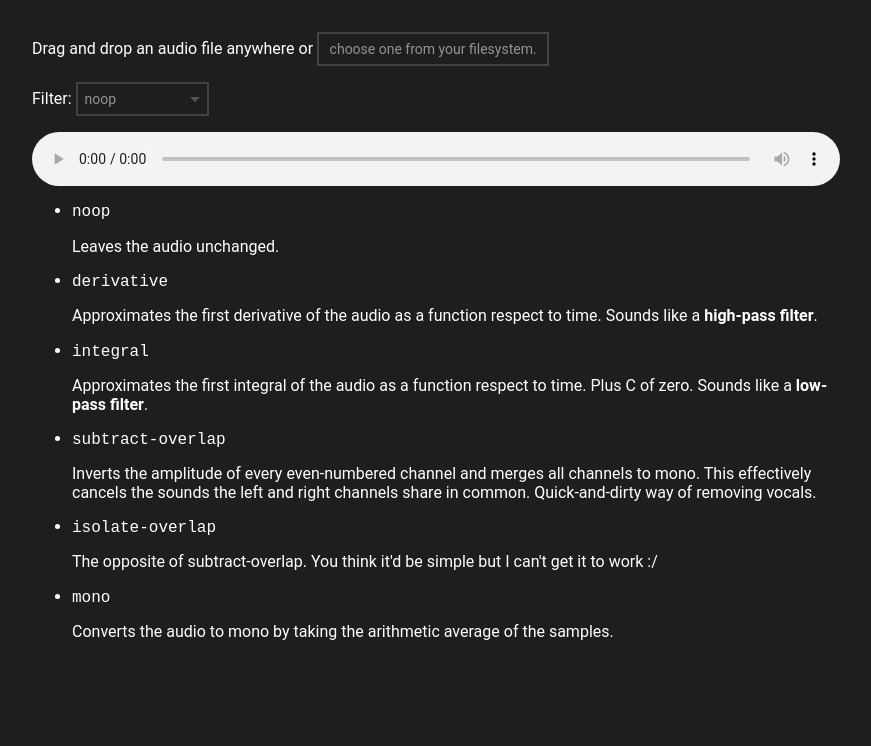
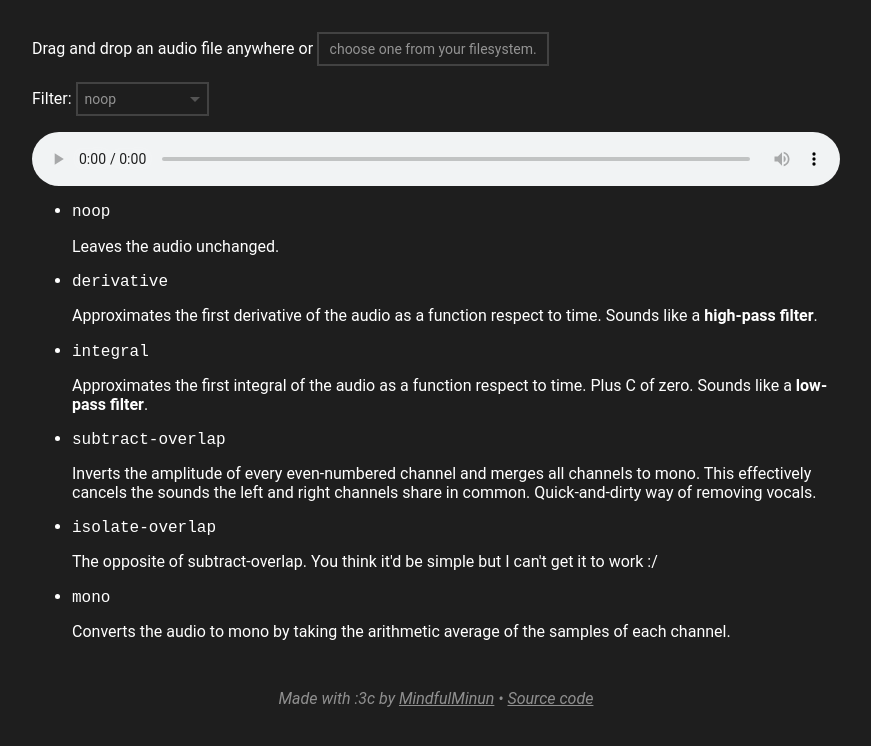
Before and after one commit to MindfulMinun/d-flat, a website built with webpack: page index.html in a window 1280 px wide. Shown: the whole page, without its empty margins (204-1075 px from the left). Built offline with nearby package versions, Linux system fonts and the light colour scheme.

Commit message:
Made with :3c by MindfulMinun

```diff
--- a/index.html
+++ b/index.html
@@ -19,7 +19,7 @@
             }
             html, body {
                 font-family: "Roboto", Helvetica, Arial, sans-serif;
-                line-height; 1.15;
+                line-height: 1.15;
                 height: 100%;
                 margin: 0;
                 background-color: #1e1e1e;
@@ -67,6 +67,8 @@
                 padding: .5em 1.5em .5em .5em;
                 min-width: 120px;
             }
+            option { color: initial; }
+            option[disabled] { color: rgb(0 0 0 / .3); }
             button:focus,
             select:focus {
                 border-color: #448aff;
@@ -77,6 +79,12 @@
                 max-width: 100%;
                 margin: 0 auto;
                 padding: 1em;
+            }
+            .credits {
+                text-align: center;
+                font-style: italic;
+                margin: 3rem auto;
+                opacity: .5;
             }
         </style>
 
@@ -142,10 +150,16 @@
                 <li>
                     <code>mono</code>
                     <p>
-                        Converts the audio to mono by taking the arithmetic average of the samples.
+                        Converts the audio to mono by taking the arithmetic average of the samples of each channel.
                     </p>
                 </li>
             </ul>
+
+            <p class="credits">
+                Made with :3c by <a href="https://benjic.xyz">MindfulMinun</a>
+                •
+                <a href="https://github.com/MindfulMinun/d-flat">Source code</a>
+            </p>
 
         </div>
         <input id="file" type="file" hidden>
```
